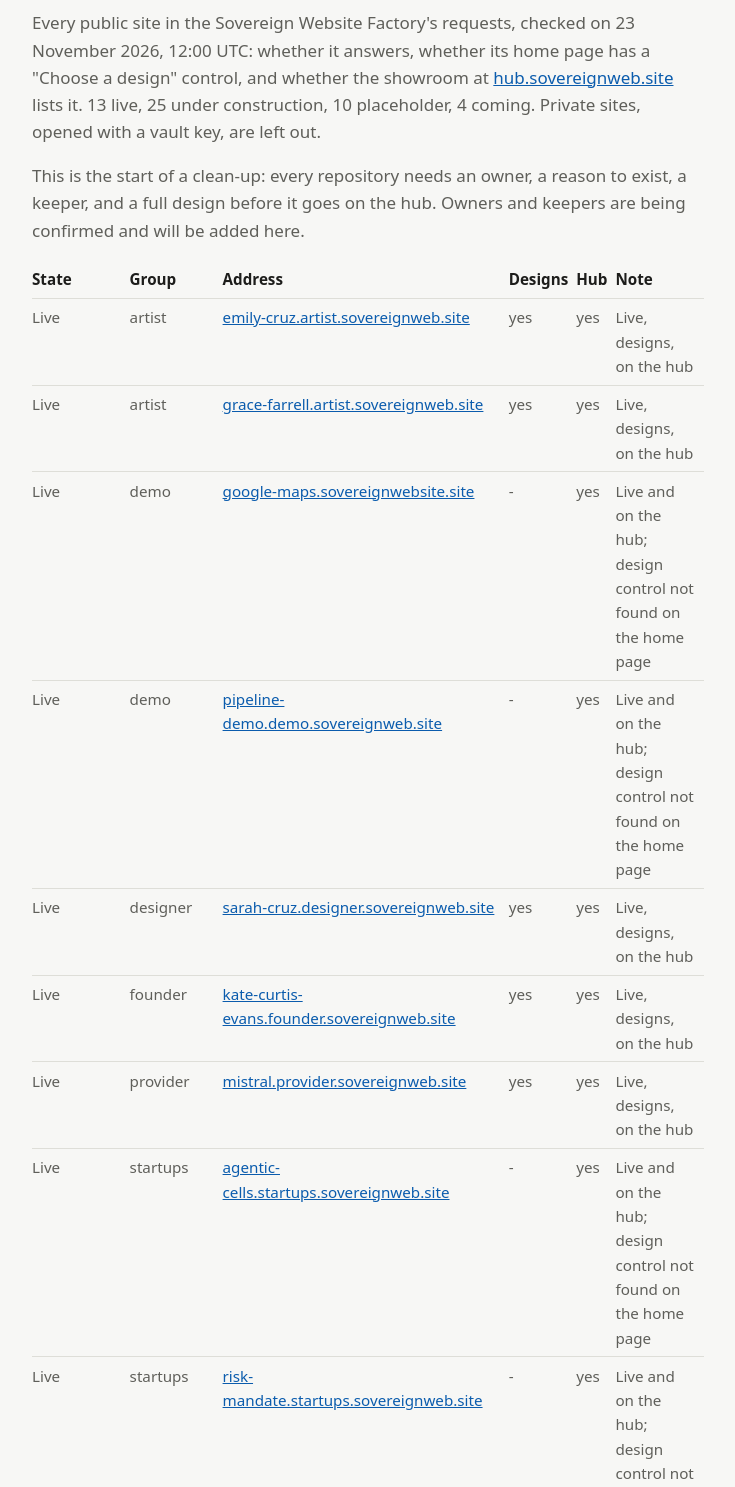
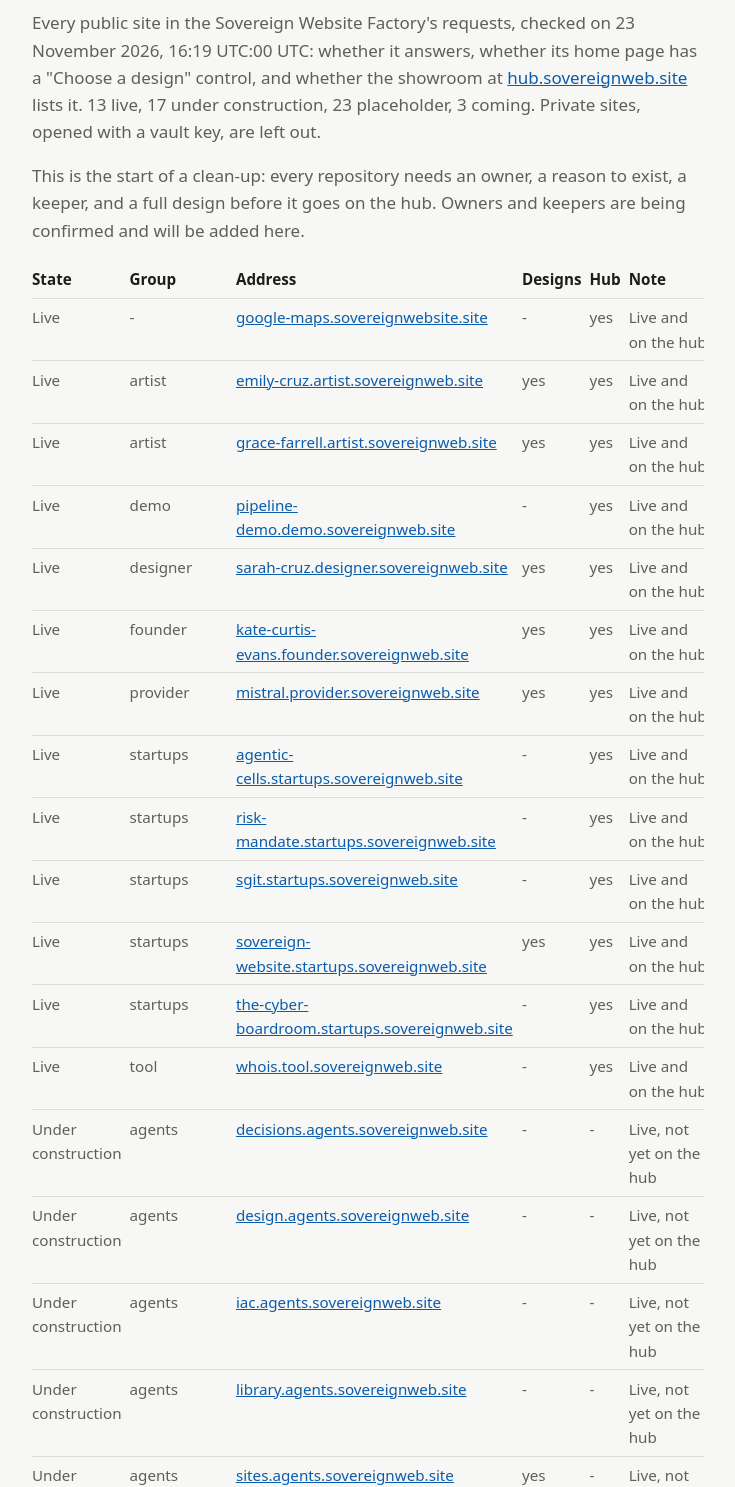
Before and after one commit to SovereignWebsite/Site__Agent__Sites, a plain HTML site: page site/register/index.html in a window 1280 px wide. Shown: the part 159-1646 px from the top of the page, without its empty margins (272-1007 px from the left). Drawn offline with Linux system fonts and the light colour scheme.

Commit message:
Register refreshed at 16:19 UTC: Car buyer, Suno, Presentations; seed pages told apart from built agent pages
Agent: sites.b@SovereignWebsite.dinis
Claude-Session: https://claude.ai/code/session_01Kw9UwBucXVUaNYRMcWwk67

```diff
--- a/site/register/index.html
+++ b/site/register/index.html
@@ -22,60 +22,64 @@ footer{margin-top:3rem;font-size:.85rem;color:var(--muted)}
 <main>
 <div class="mark"><a href="../">sites.b</a> / register</div>
 <h1>Site register</h1>
-<p>Every public site in the Sovereign Website Factory's requests, checked on 23 November 2026, 12:00 UTC: whether it answers, whether its home page has a "Choose a design" control, and whether the showroom at <a href="https://hub.sovereignweb.site/">hub.sovereignweb.site</a> lists it. 13 live, 25 under construction, 10 placeholder, 4 coming. Private sites, opened with a vault key, are left out.</p>
+<p>Every public site in the Sovereign Website Factory's requests, checked on 23 November 2026, 16:19 UTC:00 UTC: whether it answers, whether its home page has a "Choose a design" control, and whether the showroom at <a href="https://hub.sovereignweb.site/">hub.sovereignweb.site</a> lists it. 13 live, 17 under construction, 23 placeholder, 3 coming. Private sites, opened with a vault key, are left out.</p>
 <p>This is the start of a clean-up: every repository needs an owner, a reason to exist, a keeper, and a full design before it goes on the hub. Owners and keepers are being confirmed and will be added here.</p>
 <div class="tbl"><table>
 <thead><tr><th>State</th><th>Group</th><th>Address</th><th>Designs</th><th>Hub</th><th>Note</th></tr></thead>
 <tbody>
-<tr><td>Live</td><td>artist</td><td><a href="https://emily-cruz.artist.sovereignweb.site/">emily-cruz.artist.sovereignweb.site</a></td><td>yes</td><td>yes</td><td>Live, designs, on the hub</td></tr>
-<tr><td>Live</td><td>artist</td><td><a href="https://grace-farrell.artist.sovereignweb.site/">grace-farrell.artist.sovereignweb.site</a></td><td>yes</td><td>yes</td><td>Live, designs, on the hub</td></tr>
-<tr><td>Live</td><td>demo</td><td><a href="https://google-maps.sovereignwebsite.site/">google-maps.sovereignwebsite.site</a></td><td>-</td><td>yes</td><td>Live and on the hub; design control not found on the home page</td></tr>
-<tr><td>Live</td><td>demo</td><td><a href="https://pipeline-demo.demo.sovereignweb.site/">pipeline-demo.demo.sovereignweb.site</a></td><td>-</td><td>yes</td><td>Live and on the hub; design control not found on the home page</td></tr>
-<tr><td>Live</td><td>designer</td><td><a href="https://sarah-cruz.designer.sovereignweb.site/">sarah-cruz.designer.sovereignweb.site</a></td><td>yes</td><td>yes</td><td>Live, designs, on the hub</td></tr>
-<tr><td>Live</td><td>founder</td><td><a href="https://kate-curtis-evans.founder.sovereignweb.site/">kate-curtis-evans.founder.sovereignweb.site</a></td><td>yes</td><td>yes</td><td>Live, designs, on the hub</td></tr>
-<tr><td>Live</td><td>provider</td><td><a href="https://mistral.provider.sovereignweb.site/">mistral.provider.sovereignweb.site</a></td><td>yes</td><td>yes</td><td>Live, designs, on the hub</td></tr>
-<tr><td>Live</td><td>startups</td><td><a href="https://agentic-cells.startups.sovereignweb.site/">agentic-cells.startups.sovereignweb.site</a></td><td>-</td><td>yes</td><td>Live and on the hub; design control not found on the home page</td></tr>
-<tr><td>Live</td><td>startups</td><td><a href="https://risk-mandate.startups.sovereignweb.site/">risk-mandate.startups.sovereignweb.site</a></td><td>-</td><td>yes</td><td>Live and on the hub; design control not found on the home page</td></tr>
-<tr><td>Live</td><td>startups</td><td><a href="https://sgit.startups.sovereignweb.site/">sgit.startups.sovereignweb.site</a></td><td>-</td><td>yes</td><td>Live and on the hub; design control not found on the home page</td></tr>
-<tr><td>Live</td><td>startups</td><td><a href="https://sovereign-website.startups.sovereignweb.site/">sovereign-website.startups.sovereignweb.site</a></td><td>yes</td><td>yes</td><td>Live, designs, on the hub</td></tr>
-<tr><td>Live</td><td>startups</td><td><a href="https://the-cyber-boardroom.startups.sovereignweb.site/">the-cyber-boardroom.startups.sovereignweb.site</a></td><td>-</td><td>yes</td><td>Live and on the hub; design control not found on the home page</td></tr>
-<tr><td>Live</td><td>tool</td><td><a href="https://whois.tool.sovereignweb.site/">whois.tool.sovereignweb.site</a></td><td>-</td><td>yes</td><td>Live and on the hub; design control not found on the home page</td></tr>
-<tr><td>Under construction</td><td>agents</td><td><a href="https://cartographer.agents.sovereignweb.site/">cartographer.agents.sovereignweb.site</a></td><td>-</td><td>-</td><td>Live, not yet on the hub</td></tr>
-<tr><td>Under construction</td><td>agents</td><td><a href="https://counsel.agents.sovereignweb.site/">counsel.agents.sovereignweb.site</a></td><td>-</td><td>-</td><td>Live, not yet on the hub</td></tr>
+<tr><td>Live</td><td>-</td><td><a href="https://google-maps.sovereignwebsite.site/">google-maps.sovereignwebsite.site</a></td><td>-</td><td>yes</td><td>Live and on the hub</td></tr>
+<tr><td>Live</td><td>artist</td><td><a href="https://emily-cruz.artist.sovereignweb.site/">emily-cruz.artist.sovereignweb.site</a></td><td>yes</td><td>yes</td><td>Live and on the hub</td></tr>
+<tr><td>Live</td><td>artist</td><td><a href="https://grace-farrell.artist.sovereignweb.site/">grace-farrell.artist.sovereignweb.site</a></td><td>yes</td><td>yes</td><td>Live and on the hub</td></tr>
+<tr><td>Live</td><td>demo</td><td><a href="https://pipeline-demo.demo.sovereignweb.site/">pipeline-demo.demo.sovereignweb.site</a></td><td>-</td><td>yes</td><td>Live and on the hub</td></tr>
+<tr><td>Live</td><td>designer</td><td><a href="https://sarah-cruz.designer.sovereignweb.site/">sarah-cruz.designer.sovereignweb.site</a></td><td>yes</td><td>yes</td><td>Live and on the hub</td></tr>
+<tr><td>Live</td><td>founder</td><td><a href="https://kate-curtis-evans.founder.sovereignweb.site/">kate-curtis-evans.founder.sovereignweb.site</a></td><td>yes</td><td>yes</td><td>Live and on the hub</td></tr>
+<tr><td>Live</td><td>provider</td><td><a href="https://mistral.provider.sovereignweb.site/">mistral.provider.sovereignweb.site</a></td><td>yes</td><td>yes</td><td>Live and on the hub</td></tr>
+<tr><td>Live</td><td>startups</td><td><a href="https://agentic-cells.startups.sovereignweb.site/">agentic-cells.startups.sovereignweb.site</a></td><td>-</td><td>yes</td><td>Live and on the hub</td></tr>
+<tr><td>Live</td><td>startups</td><td><a href="https://risk-mandate.startups.sovereignweb.site/">risk-mandate.startups.sovereignweb.site</a></td><td>-</td><td>yes</td><td>Live and on the hub</td></tr>
+<tr><td>Live</td><td>startups</td><td><a href="https://sgit.startups.sovereignweb.site/">sgit.startups.sovereignweb.site</a></td><td>-</td><td>yes</td><td>Live and on the hub</td></tr>
+<tr><td>Live</td><td>startups</td><td><a href="https://sovereign-website.startups.sovereignweb.site/">sovereign-website.startups.sovereignweb.site</a></td><td>yes</td><td>yes</td><td>Live and on the hub</td></tr>
+<tr><td>Live</td><td>startups</td><td><a href="https://the-cyber-boardroom.startups.sovereignweb.site/">the-cyber-boardroom.startups.sovereignweb.site</a></td><td>-</td><td>yes</td><td>Live and on the hub</td></tr>
+<tr><td>Live</td><td>tool</td><td><a href="https://whois.tool.sovereignweb.site/">whois.tool.sovereignweb.site</a></td><td>-</td><td>yes</td><td>Live and on the hub</td></tr>
 <tr><td>Under construction</td><td>agents</td><td><a href="https://decisions.agents.sovereignweb.site/">decisions.agents.sovereignweb.site</a></td><td>-</td><td>-</td><td>Live, not yet on the hub</td></tr>
-<tr><td>Under construction</td><td>agents</td><td><a href="https://helm.agents.sovereignweb.site/">helm.agents.sovereignweb.site</a></td><td>-</td><td>-</td><td>Live, not yet on the hub</td></tr>
-<tr><td>Under construction</td><td>agents</td><td><a href="https://holacracy.agents.sovereignweb.site/">holacracy.agents.sovereignweb.site</a></td><td>-</td><td>-</td><td>Live, not yet on the hub</td></tr>
-<tr><td>Under construction</td><td>agents</td><td><a href="https://landscape.agents.sovereignweb.site/">landscape.agents.sovereignweb.site</a></td><td>-</td><td>-</td><td>Live, not yet on the hub</td></tr>
-<tr><td>Under construction</td><td>agents</td><td><a href="https://maestro.agents.sovereignweb.site/">maestro.agents.sovereignweb.site</a></td><td>-</td><td>-</td><td>Live, not yet on the hub</td></tr>
-<tr><td>Under construction</td><td>agents</td><td><a href="https://sherpa.agents.sovereignweb.site/">sherpa.agents.sovereignweb.site</a></td><td>-</td><td>-</td><td>Live, not yet on the hub</td></tr>
-<tr><td>Under construction</td><td>agents</td><td><a href="https://slides.agents.sovereignweb.site/">slides.agents.sovereignweb.site</a></td><td>-</td><td>-</td><td>Live, not yet on the hub</td></tr>
-<tr><td>Under construction</td><td>agents</td><td><a href="https://strategy.agents.sovereignweb.site/">strategy.agents.sovereignweb.site</a></td><td>-</td><td>-</td><td>Live, not yet on the hub</td></tr>
-<tr><td>Under construction</td><td>agents</td><td><a href="https://studio.agents.sovereignweb.site/">studio.agents.sovereignweb.site</a></td><td>-</td><td>-</td><td>Live, not yet on the hub</td></tr>
+<tr><td>Under construction</td><td>agents</td><td><a href="https://design.agents.sovereignweb.site/">design.agents.sovereignweb.site</a></td><td>-</td><td>-</td><td>Live, not yet on the hub</td></tr>
+<tr><td>Under construction</td><td>agents</td><td><a href="https://iac.agents.sovereignweb.site/">iac.agents.sovereignweb.site</a></td><td>-</td><td>-</td><td>Live, not yet on the hub</td></tr>
+<tr><td>Under construction</td><td>agents</td><td><a href="https://library.agents.sovereignweb.site/">library.agents.sovereignweb.site</a></td><td>-</td><td>-</td><td>Live, not yet on the hub</td></tr>
+<tr><td>Under construction</td><td>agents</td><td><a href="https://sites.agents.sovereignweb.site/">sites.agents.sovereignweb.site</a></td><td>yes</td><td>-</td><td>Live, not yet on the hub</td></tr>
+<tr><td>Under construction</td><td>agents</td><td><a href="https://synthetic-users.agents.sovereignweb.site/">synthetic-users.agents.sovereignweb.site</a></td><td>-</td><td>-</td><td>Live, not yet on the hub</td></tr>
 <tr><td>Under construction</td><td>author</td><td><a href="https://donna-freed.author.sovereignweb.site/">donna-freed.author.sovereignweb.site</a></td><td>yes</td><td>-</td><td>Live, not yet on the hub</td></tr>
-<tr><td>Under construction</td><td>frameworks</td><td><a href="https://wardley-maps.frameworks.sovereignweb.site/">wardley-maps.frameworks.sovereignweb.site</a></td><td>-</td><td>-</td><td>Live, not yet on the hub</td></tr>
 <tr><td>Under construction</td><td>platform</td><td><a href="https://aws.platform.sovereignweb.site/">aws.platform.sovereignweb.site</a></td><td>-</td><td>-</td><td>Live, not yet on the hub</td></tr>
 <tr><td>Under construction</td><td>platform</td><td><a href="https://github.platform.sovereignweb.site/">github.platform.sovereignweb.site</a></td><td>yes</td><td>-</td><td>Live, not yet on the hub</td></tr>
 <tr><td>Under construction</td><td>platform</td><td><a href="https://instagram.platform.sovereignweb.site/">instagram.platform.sovereignweb.site</a></td><td>yes</td><td>-</td><td>Live, not yet on the hub</td></tr>
-<tr><td>Under construction</td><td>platform</td><td><a href="https://odoo.platform.sovereignweb.site/">odoo.platform.sovereignweb.site</a></td><td>-</td><td>-</td><td>Live, not yet on the hub</td></tr>
-<tr><td>Under construction</td><td>platform</td><td><a href="https://openrouter.platform.sovereignweb.site/">openrouter.platform.sovereignweb.site</a></td><td>-</td><td>-</td><td>Live, not yet on the hub</td></tr>
-<tr><td>Under construction</td><td>platform</td><td><a href="https://owasp.platform.sovereignweb.site/">owasp.platform.sovereignweb.site</a></td><td>-</td><td>-</td><td>Live, not yet on the hub</td></tr>
-<tr><td>Under construction</td><td>platform</td><td><a href="https://wikipedia.platform.sovereignweb.site/">wikipedia.platform.sovereignweb.site</a></td><td>-</td><td>-</td><td>Live, not yet on the hub</td></tr>
+<tr><td>Under construction</td><td>platform</td><td><a href="https://suno.platform.sovereignweb.site/">suno.platform.sovereignweb.site</a></td><td>-</td><td>-</td><td>Live, not yet on the hub</td></tr>
 <tr><td>Under construction</td><td>platform</td><td><a href="https://youtube.platform.sovereignweb.site/">youtube.platform.sovereignweb.site</a></td><td>yes</td><td>-</td><td>Live, not yet on the hub</td></tr>
 <tr><td>Under construction</td><td>talent</td><td><a href="https://south-beacon.talent.sovereignweb.site/">south-beacon.talent.sovereignweb.site</a></td><td>yes</td><td>-</td><td>Live, not yet on the hub</td></tr>
+<tr><td>Under construction</td><td>tool</td><td><a href="https://car-buyer.tool.sovereignweb.site/">car-buyer.tool.sovereignweb.site</a></td><td>-</td><td>-</td><td>Live, not yet on the hub</td></tr>
 <tr><td>Under construction</td><td>tool</td><td><a href="https://dns.tool.sovereignweb.site/">dns.tool.sovereignweb.site</a></td><td>yes</td><td>-</td><td>Live, not yet on the hub</td></tr>
 <tr><td>Under construction</td><td>tool</td><td><a href="https://streaming.tool.sovereignweb.site/">streaming.tool.sovereignweb.site</a></td><td>yes</td><td>-</td><td>Live, not yet on the hub</td></tr>
 <tr><td>Under construction</td><td>tool</td><td><a href="https://wordpress.tool.sovereignweb.site/">wordpress.tool.sovereignweb.site</a></td><td>-</td><td>-</td><td>Live, not yet on the hub</td></tr>
+<tr><td>Placeholder</td><td>-</td><td><a href="https://agents.sovereignweb.site/">agents.sovereignweb.site</a></td><td>-</td><td>-</td><td>Live with the Factory's seed page only</td></tr>
+<tr><td>Placeholder</td><td>-</td><td><a href="https://presentations.sovereignweb.site/">presentations.sovereignweb.site</a></td><td>-</td><td>-</td><td>Live with the Factory's seed page only</td></tr>
 <tr><td>Placeholder</td><td>agents</td><td><a href="https://accountant.agents.sovereignweb.site/">accountant.agents.sovereignweb.site</a></td><td>-</td><td>-</td><td>Live with the Factory's seed page only</td></tr>
+<tr><td>Placeholder</td><td>agents</td><td><a href="https://cartographer.agents.sovereignweb.site/">cartographer.agents.sovereignweb.site</a></td><td>-</td><td>-</td><td>Live with the Factory's seed page only</td></tr>
 <tr><td>Placeholder</td><td>agents</td><td><a href="https://conductor.agents.sovereignweb.site/">conductor.agents.sovereignweb.site</a></td><td>-</td><td>-</td><td>Live with the Factory's seed page only</td></tr>
-<tr><td>Placeholder</td><td>agents</td><td><a href="https://design.agents.sovereignweb.site/">design.agents.sovereignweb.site</a></td><td>-</td><td>-</td><td>Live with the Factory's seed page only</td></tr>
+<tr><td>Placeholder</td><td>agents</td><td><a href="https://counsel.agents.sovereignweb.site/">counsel.agents.sovereignweb.site</a></td><td>-</td><td>-</td><td>Live with the Factory's seed page only</td></tr>
 <tr><td>Placeholder</td><td>agents</td><td><a href="https://factory.agents.sovereignweb.site/">factory.agents.sovereignweb.site</a></td><td>-</td><td>-</td><td>Live with the Factory's seed page only</td></tr>
+<tr><td>Placeholder</td><td>agents</td><td><a href="https://helm.agents.sovereignweb.site/">helm.agents.sovereignweb.site</a></td><td>-</td><td>-</td><td>Live with the Factory's seed page only</td></tr>
+<tr><td>Placeholder</td><td>agents</td><td><a href="https://holacracy.agents.sovereignweb.site/">holacracy.agents.sovereignweb.site</a></td><td>-</td><td>-</td><td>Live with the Factory's seed page only</td></tr>
 <tr><td>Placeholder</td><td>agents</td><td><a href="https://hub.agents.sovereignweb.site/">hub.agents.sovereignweb.site</a></td><td>-</td><td>-</td><td>Live with the Factory's seed page only</td></tr>
-<tr><td>Placeholder</td><td>agents</td><td><a href="https://iac.agents.sovereignweb.site/">iac.agents.sovereignweb.site</a></td><td>-</td><td>-</td><td>Live with the Factory's seed page only</td></tr>
-<tr><td>Placeholder</td><td>agents</td><td><a href="https://library.agents.sovereignweb.site/">library.agents.sovereignweb.site</a></td><td>-</td><td>-</td><td>Live with the Factory's seed page only</td></tr>
+<tr><td>Placeholder</td><td>agents</td><td><a href="https://landscape.agents.sovereignweb.site/">landscape.agents.sovereignweb.site</a></td><td>-</td><td>-</td><td>Live with the Factory's seed page only</td></tr>
+<tr><td>Placeholder</td><td>agents</td><td><a href="https://maestro.agents.sovereignweb.site/">maestro.agents.sovereignweb.site</a></td><td>-</td><td>-</td><td>Live with the Factory's seed page only</td></tr>
 <tr><td>Placeholder</td><td>agents</td><td><a href="https://migration.agents.sovereignweb.site/">migration.agents.sovereignweb.site</a></td><td>-</td><td>-</td><td>Live with the Factory's seed page only</td></tr>
-<tr><td>Placeholder</td><td>agents</td><td><a href="https://sites.agents.sovereignweb.site/">sites.agents.sovereignweb.site</a></td><td>yes</td><td>-</td><td>Live with the Factory's seed page only</td></tr>
-<tr><td>Placeholder</td><td>agents</td><td><a href="https://synthetic-users.agents.sovereignweb.site/">synthetic-users.agents.sovereignweb.site</a></td><td>-</td><td>-</td><td>Live with the Factory's seed page only</td></tr>
-<tr><td>Coming</td><td>-</td><td>agents.agents.sovereignweb.site</td><td>-</td><td>-</td><td>Requested; not live yet</td></tr>
+<tr><td>Placeholder</td><td>agents</td><td><a href="https://sherpa.agents.sovereignweb.site/">sherpa.agents.sovereignweb.site</a></td><td>-</td><td>-</td><td>Live with the Factory's seed page only</td></tr>
+<tr><td>Placeholder</td><td>agents</td><td><a href="https://slides.agents.sovereignweb.site/">slides.agents.sovereignweb.site</a></td><td>-</td><td>-</td><td>Live with the Factory's seed page only</td></tr>
+<tr><td>Placeholder</td><td>agents</td><td><a href="https://strategy.agents.sovereignweb.site/">strategy.agents.sovereignweb.site</a></td><td>-</td><td>-</td><td>Live with the Factory's seed page only</td></tr>
+<tr><td>Placeholder</td><td>agents</td><td><a href="https://studio.agents.sovereignweb.site/">studio.agents.sovereignweb.site</a></td><td>-</td><td>-</td><td>Live with the Factory's seed page only</td></tr>
+<tr><td>Placeholder</td><td>frameworks</td><td><a href="https://wardley-maps.frameworks.sovereignweb.site/">wardley-maps.frameworks.sovereignweb.site</a></td><td>-</td><td>-</td><td>Live with the Factory's seed page only</td></tr>
+<tr><td>Placeholder</td><td>platform</td><td><a href="https://odoo.platform.sovereignweb.site/">odoo.platform.sovereignweb.site</a></td><td>-</td><td>-</td><td>Live with the Factory's seed page only</td></tr>
+<tr><td>Placeholder</td><td>platform</td><td><a href="https://openrouter.platform.sovereignweb.site/">openrouter.platform.sovereignweb.site</a></td><td>-</td><td>-</td><td>Live with the Factory's seed page only</td></tr>
+<tr><td>Placeholder</td><td>platform</td><td><a href="https://owasp.platform.sovereignweb.site/">owasp.platform.sovereignweb.site</a></td><td>-</td><td>-</td><td>Live with the Factory's seed page only</td></tr>
+<tr><td>Placeholder</td><td>platform</td><td><a href="https://wikipedia.platform.sovereignweb.site/">wikipedia.platform.sovereignweb.site</a></td><td>-</td><td>-</td><td>Live with the Factory's seed page only</td></tr>
+<tr><td>Placeholder</td><td>presentations</td><td><a href="https://dinis-cruz.presentations.sovereignweb.site/">dinis-cruz.presentations.sovereignweb.site</a></td><td>-</td><td>-</td><td>Live with the Factory's seed page only</td></tr>
 <tr><td>Coming</td><td>cv</td><td>dinis-cruz.cv.sovereignweb.site</td><td>-</td><td>-</td><td>Requested; not live yet</td></tr>
 <tr><td>Coming</td><td>demo</td><td>weather-demo.demo.sovereignweb.site</td><td>-</td><td>-</td><td>Requested; not live yet</td></tr>
 <tr><td>Coming</td><td>tool</td><td>pybot.tool.sovereignweb.site</td><td>-</td><td>-</td><td>Requested; not live yet</td></tr>
```
Also changed, not shown: site/register/register.json (+69 -29 lines).
